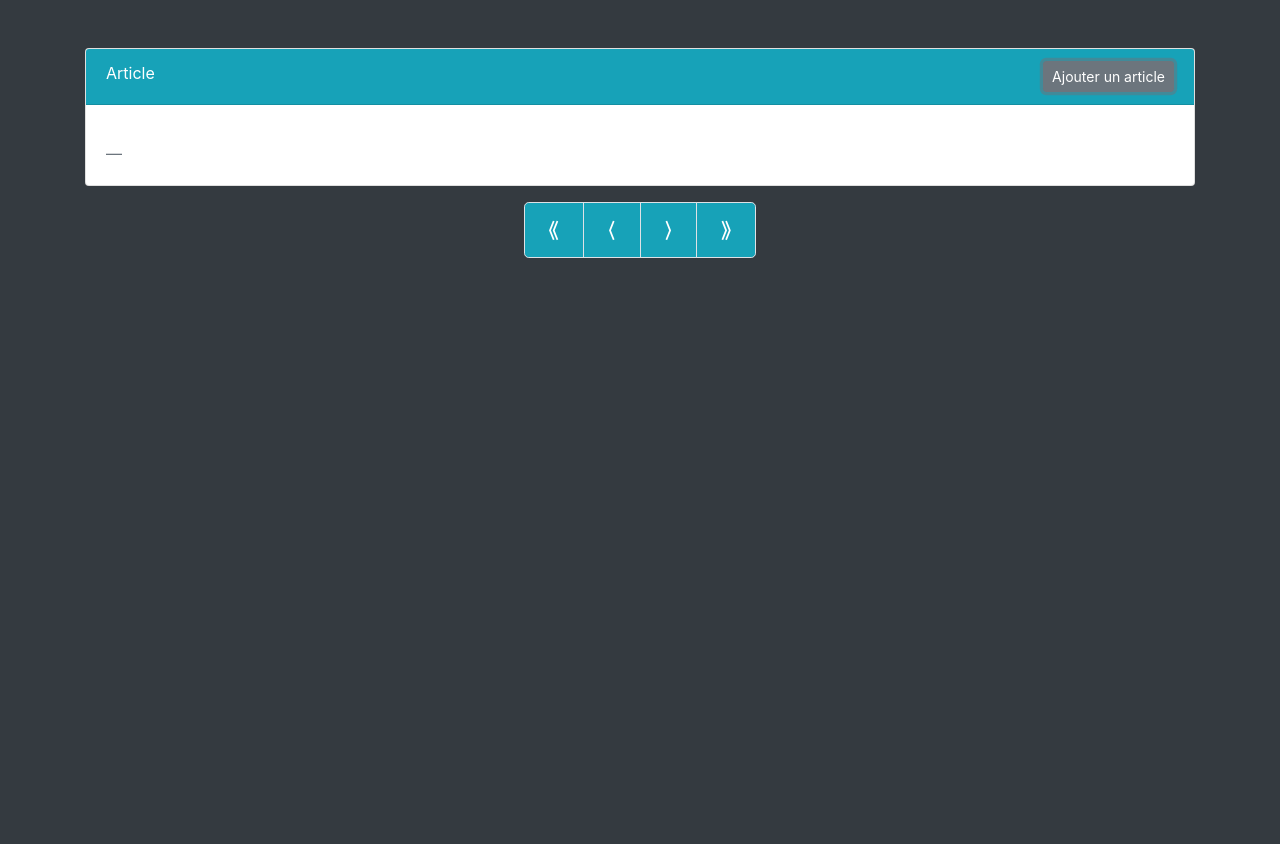
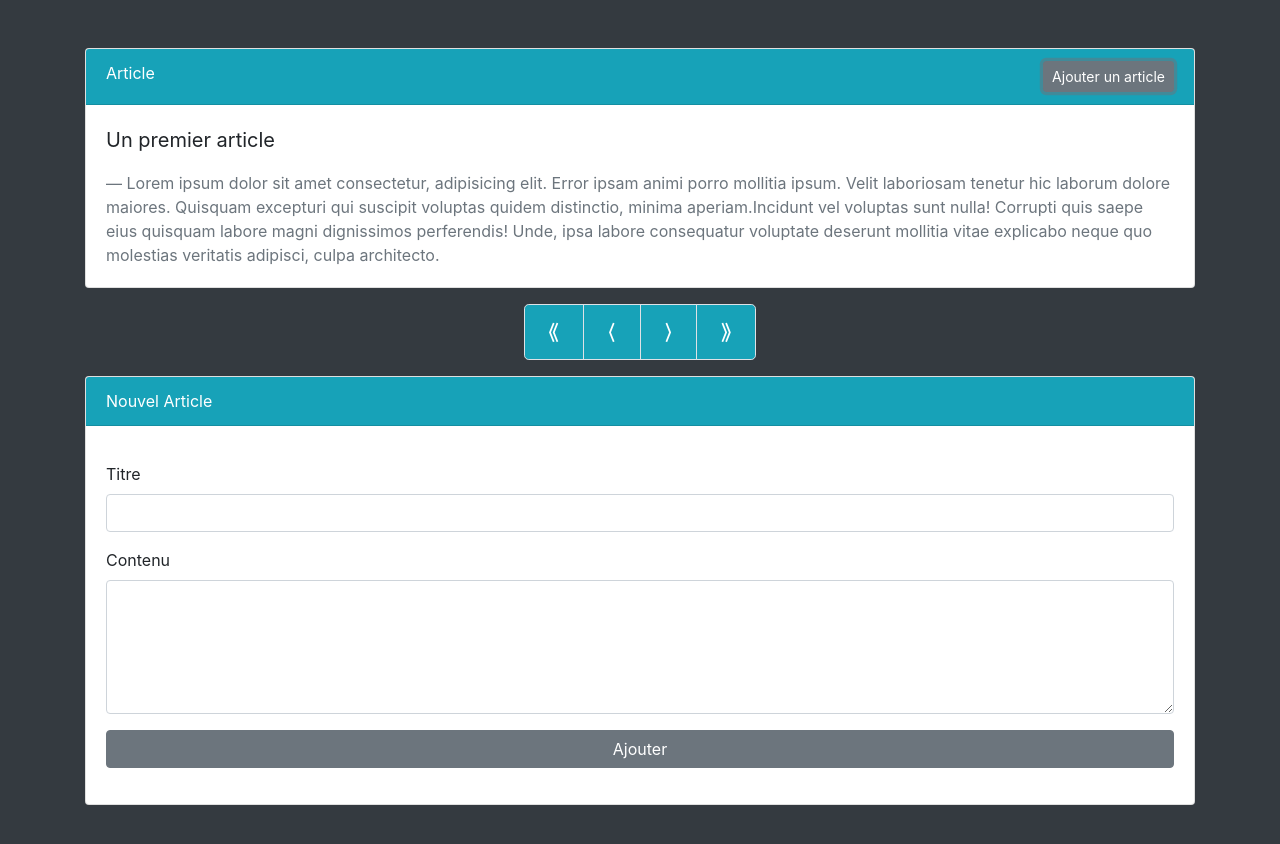
Before and after one commit to OlivierLartillot/module_navigation_articles, a plain HTML site: page index.html in a window 1280 px wide. Both pictures are taken after a click on the link "Ajouter un article". Before the commit the page ends 800 px from the top, so only its background shows below. Drawn offline with nearby package versions, Linux system fonts and the light colour scheme.

Commit message:
fleches de next et last ok

```diff
--- a/index.html
+++ b/index.html
@@ -22,8 +22,8 @@
       </div>
       <div class="card-body">
         <blockquote class="blockquote mb-0">
-          <p id="aricle"></p>
-          <footer class="blockquote-footer" id="author"></footer>
+          <p id="article"></p>
+          <footer class="blockquote-footer" id="content"></footer>
         </blockquote>
       </div>
     </div>
@@ -59,17 +59,17 @@
 
     <div class="card d-none" id="divAddArticle">
       <div class="card-header bg-info text-white">
-        Citation
+        Nouvel Article
       </div>
       <div class="card-body">
         <form class="my-3" action="" method="POST" id="addArticleForm">
           <div class="form-group">
-            <label for="input-article">Citation</label>
+            <label for="input-article">Titre</label>
             <input type="text" class="form-control" name="article" id="input-article">
           </div>
           <div class="form-group">
-            <label for="input-author">Auteur</label>
-            <input type="text" class="form-control" name="author" id="input-author">
+            <label for="input-content">Contenu</label>
+            <textarea rows="5" cols="33" class="form-control" name="content" id="input-content"></textarea>
           </div>
           <button type="submit" class="btn btn-secondary btn-block">Ajouter</button>
         </form>
--- a/js/app.js
+++ b/js/app.js
@@ -0,0 +1,160 @@
+// --- Events ---
+// une liste d'évènements est mise à disposition par JS et le navigateur
+// par exemple, l'évènement "click"
+// Quand l'évènement arrive/survient, JS exécute toutes les fonctions attachées à cet évènement
+// => l'exécution de la fonction attachée est désynchronisée
+
+// On place notre code dans un module
+const app = {
+    // Propriété "counter"
+    currentArticleIndex: 0,
+    articleLength: articles.length-1,
+
+    // Méthode appelée au chargement du DOM
+    init: function() {
+        // attache la méthode app.handleClickOnDisplayAddFormButton à l'évènement "click" sur le bouton "ajouter une article"
+        document.getElementById('btnDisplayAddForm').addEventListener('click', app.handleClickOnDisplayAddFormButton);
+
+
+        console.log('le nombre d articles est de : ' + app.articleLength);
+
+        //appeler la methode premiere article du tableau
+        app.displayCurrentArticle();
+
+        //ADD EVENT
+        let nextStep = document.getElementById('nav-next');
+        nextStep.addEventListener('click', app.handleClickOnNextButton);
+
+        let previoustStep = document.getElementById('nav-prev');
+        previoustStep.addEventListener('click', app.handleClickOnPrevButton);
+
+        let firstStep = document.getElementById('nav-first');
+        firstStep.addEventListener('click', app.handleClickOnFirstButton);
+
+        let lastStep = document.getElementById('nav-last');
+        lastStep.addEventListener('click', app.handleClickOnLastButton);
+
+        let ajout = document.getElementById('addArticleForm');
+        ajout.addEventListener('submit', app.handleSubmit)
+
+
+    },
+    // Méthode gérant le click pour afficher le form d'ajout
+    handleClickOnDisplayAddFormButton: function(evt) {
+        console.log('click to display form');
+        document.getElementById('divAddArticle').classList.remove('d-none');
+    },
+    // Méthode permettant de modifier le DOM pour afficher l article "courant"
+    displayCurrentArticle: function() {
+        // app.currentArticleIndex pour afficher l article "courant"
+        let currentArticle = articles[this.currentArticleIndex].title;
+        console.log(currentArticle);
+        // app.currentArticleIndex pour afficher l'auteur "courant"
+        let currentContent = articles[this.currentArticleIndex].content;
+        console.log(currentContent);
+
+
+        // l ajouter dans id='article' et id='content'
+        document.getElementById('article').innerText = currentArticle;
+        document.getElementById('content').innerText = currentContent;
+
+
+
+    },
+
+    // Je crée une méthode dédiée à la gestion du click sur le bouton "Next-step"
+    handleClickOnNextButton: function() {
+      console.log('click on next');
+      if (app.currentArticleIndex<app.articleLength) {
+        app.currentArticleIndex += 1;
+        //si apres la mise a jour de l'aricle on est au dernier, on d-none sur les flèches
+        if (app.currentArticleIndex>=app.articleLength) {
+          document.getElementById('nav-last').classList.add('d-none');
+          document.getElementById('nav-next').classList.add('d-none');
+        }
+
+
+        console.log(app.currentArticleIndex);
+        return app.displayCurrentArticle();
+      }
+
+
+    },
+
+    // Je crée une méthode dédiée à la gestion du click sur le bouton "Next-step"
+    handleClickOnPrevButton: function() {
+        console.log('click on next');
+        // si index = 0 on ne peut pas revenir en arriere
+        // ! on pouurait aussi afficher le dernier !!!
+        if (app.currentArticleIndex>0) {
+            app.currentArticleIndex -= 1;
+            console.log(app.currentArticleIndex);
+            if ((document.getElementById('nav-last').classList.contains("d-none") == true) || (document.getElementById('nav-last').classList.remove('d-none'))) {
+              document.getElementById('nav-last').classList.remove('d-none');
+              document.getElementById('nav-next').classList.remove('d-none');
+            }
+
+            return app.displayCurrentArticle();
+        }
+
+      },
+          // Je crée une méthode dédiée à la gestion du click sur le bouton "Next-step"
+    handleClickOnFirstButton: function() {
+        console.log('click on next');
+        app.currentArticleIndex = 0;
+        console.log(app.currentArticleIndex);
+        return app.displayCurrentArticle();
+      },
+
+      handleClickOnLastButton: function() {
+        console.log('click on next');
+        console.log(app.articleLength);
+        app.currentArticleIndex = app.articleLength;
+        console.log(app.currentArticleIndex);
+
+        // TODO : A faire sur les autres aussi, quand on appuie sur la fléche "derniere entrée" on le d-none car on ne peut pas aller plus loin...
+        document.getElementById('nav-last').classList.add('d-none');
+        document.getElementById('nav-next').classList.add('d-none');
+        return app.displayCurrentArticle();
+      },
+
+      handleSubmit: function(event) {
+
+        event.preventDefault();
+        console.log('tu es bien soumis ! ');
+        // on intercepte les données entrees
+        let newArticle = document.getElementById('input-article');
+        let newAuteur = document.getElementById('input-content');
+        console.log(newArticle.value);
+        console.log(newAuteur.value);
+
+        //on push dans le tableau
+        articles.push({"article": "" + newArticle.value + "", "content" : "" +  newAuteur.value + ""});
+        console.table(articles);
+        // on a la longueur du tableau des articles
+        app.articleLength++;
+
+        // on cache le formulaire d'ajout de article
+        document.getElementById('divAddArticle').classList.add('d-none');
+
+      }
+
+
+
+
+  };
+
+  // Appel "synchronisé" de la méthode init
+  // app.init();
+
+  // Permet d'exécuter notre code une fois le DOM chargé
+  // => lorsque l'event DOMContentLoaded survient => la méthode app.init est appelée
+  // donc app.init n'est pas exécuter lorsque JS lit cette ligne de code
+  document.addEventListener('DOMContentLoaded', app.init); // ici, ne jamais mettre les (), sinon, la fonction/méthode sera aussitôt exécutée
+
+  // Attention à la syntaxe, on ne doit pas mettre les () après la fonction, sinon elle est appelée aussitôt
+  // Explications :
+  // envoie de l'eau, au lancement du détecteur
+  // document.addEventListener('fuméeDetectée', envoyerDeLeau());
+  // Lorsque de la fumée sera détectée, envoie de l'eau
+  // document.addEventListener('fuméeDetectée', envoyerDeLeau);
--- a/js/articles.js
+++ b/js/articles.js
@@ -15,8 +15,4 @@ let articles = [
         title : "Un quatrième article",
         content : "Lorem ipsum dolor sit amet consectetur, adipisicing elit. Error ipsam animi porro mollitia ipsum. Velit laboriosam tenetur hic laborum dolore maiores. Quisquam excepturi qui suscipit voluptas quidem distinctio, minima aperiam.Incidunt vel voluptas sunt nulla! Corrupti quis saepe eius quisquam labore magni dignissimos perferendis! Unde, ipsa labore consequatur voluptate deserunt mollitia vitae explicabo neque quo molestias veritatis adipisci, culpa architecto."
     },
-
-
-
-
-]
+];
```
